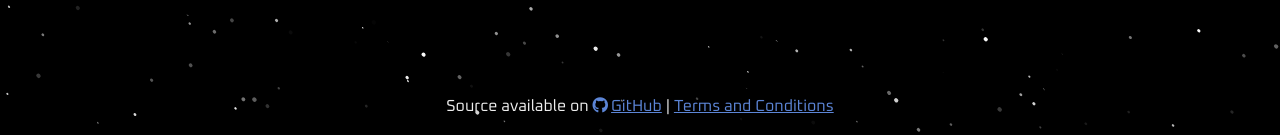
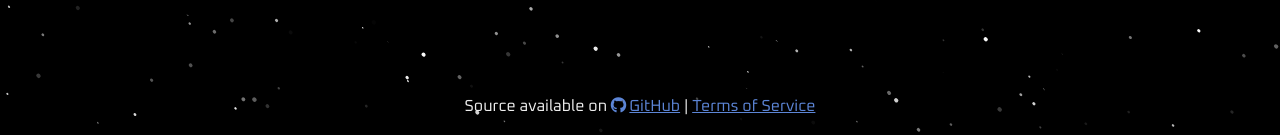
Before and after one commit to cmss13-devs/web, a Jekyll site: the page built from index.md, in a window 1280 px wide. Shown: the part 758-893 px from the top of the page. Built offline with Jekyll 4.4.1, drawn with Linux system fonts in a browser that asks for light colours; nearby versions of some CDN libraries.

Commit message:
tnc -> tos (#89)

```diff
--- a/_layouts/home.html
+++ b/_layouts/home.html
@@ -102,7 +102,7 @@
             <footer class="text-center fixed-bottom text-lg-start">
 
                 <div class="text-center p-4" style="background-color: rgba(0, 0, 0, 0.05);">
-                    Source available on <a href="{{ site.source_link }}"><i class="fa-brands fa-github"></i>GitHub</a> | <a href="{{ site.url }}/tos">Terms and Conditions</a>
+                    Source available on <a href="{{ site.source_link }}"><i class="fa-brands fa-github"></i>GitHub</a> | <a href="{{ site.url }}/tos">Terms of Service</a>
                 </div>
             </footer>
 
```
